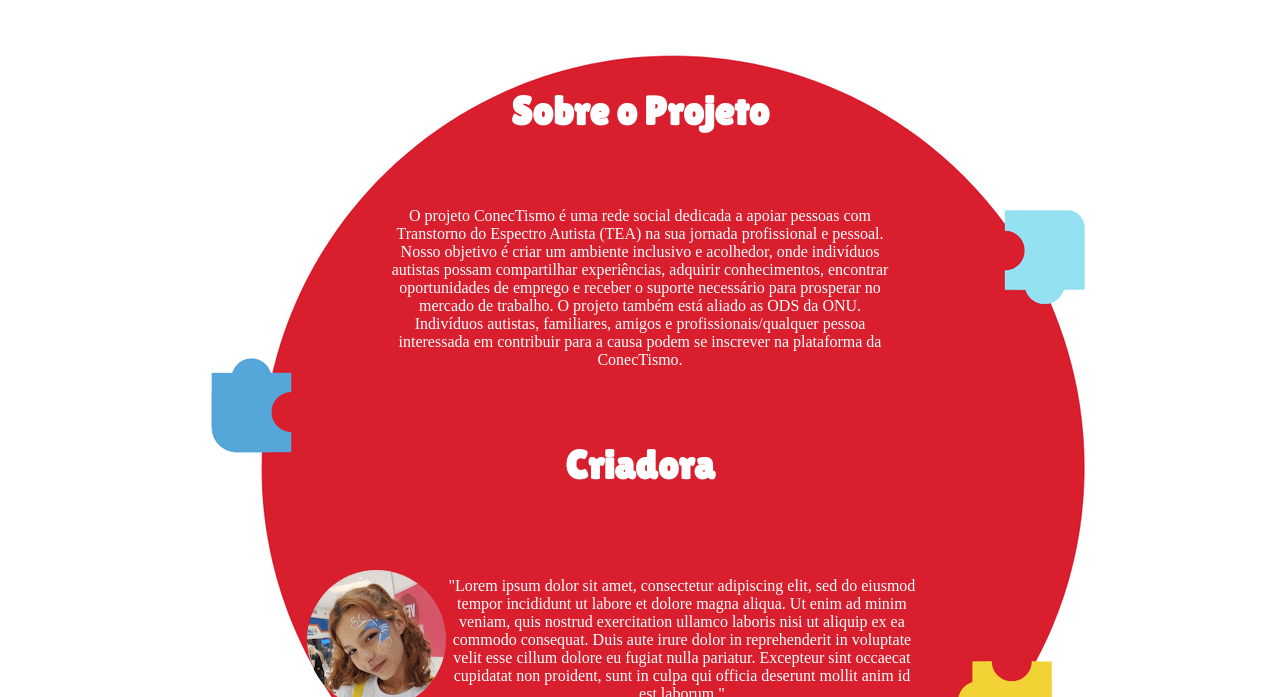
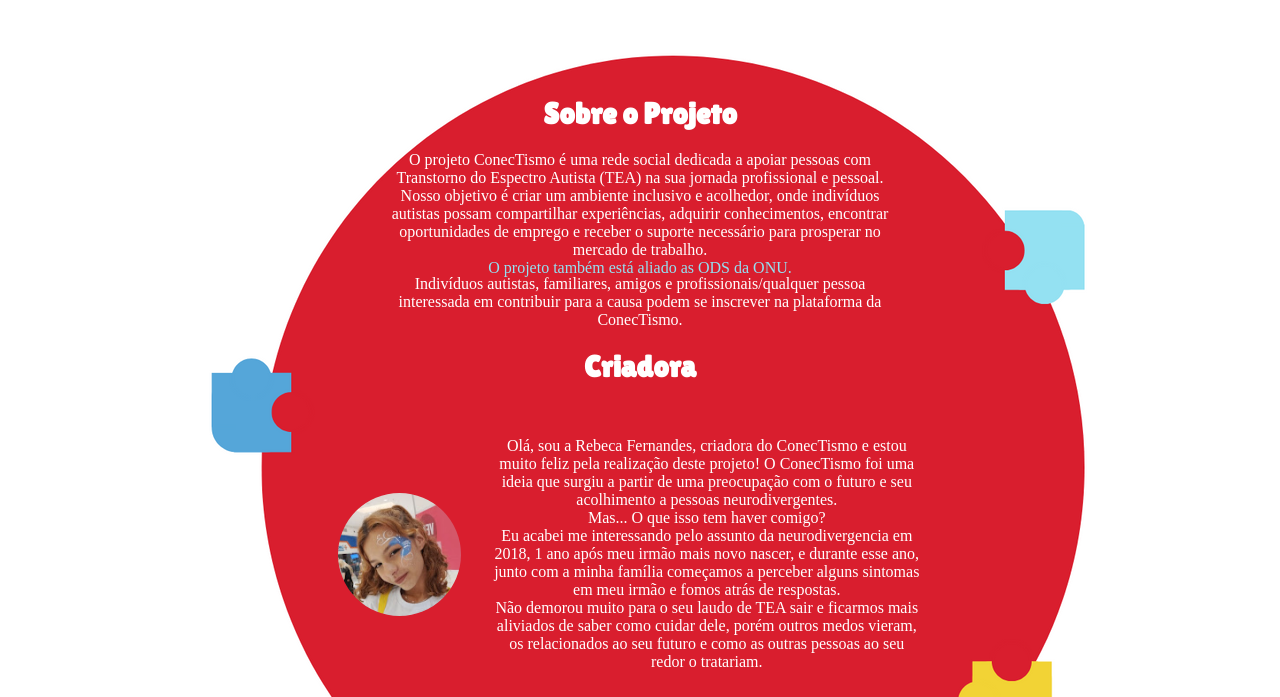
Before and after one commit to RebecaFernn/ConecTismo, a website: page web-data-viz/public/sobre.html in a window 1280 px wide. Shown: the part 255-952 px from the top of the page. Drawn offline with Linux system fonts and the light colour scheme; a web font is replaced by a local one.

Commit message:
parte sobre mim - terminada

```diff
--- a/web-data-viz/public/Conectismo.css
+++ b/web-data-viz/public/Conectismo.css
@@ -172,7 +172,7 @@
     height: 750px;
     display: flex;
     flex-direction: column;
-    justify-content: space-evenly;
+    justify-content: center;
     align-items: center;
     background-image: url(assets/FUNDO.png);
     background-repeat: no-repeat;
@@ -180,10 +180,11 @@
 .fundo_sobre .sobre h1{
     color: white;
     font-family: "Lilita One";
-    font-size: 40px;
+    font-size: 30px;
 }
 .fundo_sobre .sobre .Cria{
-    width: 65%;
+    width: 60%;
+    height: 300px;
     display: flex;
     flex-direction: row-reverse;
     align-items: center;
@@ -193,7 +194,7 @@
     text-align: center;
 }
 .fundo_sobre .sobre .Cria img{
-    width: 60%;
+    width: 20%;
     border-radius: 50%;
 }
 .fundo_sobre .sobre .texto{
@@ -201,7 +202,29 @@
     text-align: center;
     font-family:"Shadows Into Light Two" ;
     color: white;
+    display: flex;
+    flex-direction: column;
+    align-items: center;
+
 }
+.fundo_sobre .sobre .texto a{
+    text-decoration: none;
+    margin-bottom: -20;
+    color: #94E1F2;
+    cursor: pointer;
+}
+.fundo_sobre .sobre .Cria .texto{
+    width: 70%;
+    text-align: center;
+    font-family:"Shadows Into Light Two" ;
+    color: white;
+    display: flex;
+    flex-direction: column;
+    align-items: center;
+    padding: 20px;
+
+}
+
 
 .login{
     width: 100%;
--- a/web-data-viz/public/sobre.html
+++ b/web-data-viz/public/sobre.html
@@ -43,21 +43,29 @@
                 é criar um ambiente inclusivo e acolhedor, onde indivíduos autistas possam compartilhar
                 experiências, adquirir conhecimentos, encontrar oportunidades de emprego e receber o
                 suporte necessário para prosperar no mercado de trabalho.
-                O projeto também está aliado as ODS da ONU.
+                <a href="ods.html">O projeto também está aliado as ODS da ONU.</a>
                 <br>
                 Indivíduos autistas, familiares, amigos e profissionais/qualquer pessoa interessada em contribuir
                  para a causa podem se inscrever na plataforma da ConecTismo.
             </div>
             <h1>Criadora</h1>
             <div class="Cria">
-                <div class="texto"></div>
-                <p>"Lorem ipsum dolor sit amet, consectetur adipiscing elit, sed do eiusmod
-                tempor incididunt ut labore et dolore magna aliqua. Ut enim ad minim veniam,
-                quis nostrud exercitation ullamco laboris nisi ut aliquip ex ea commodo consequat.
-                Duis aute irure dolor in reprehenderit in voluptate velit esse cillum dolore eu
-                fugiat nulla pariatur. Excepteur sint occaecat cupidatat non proident, sunt in
-                culpa qui officia deserunt mollit anim id est laborum."
-                </p>
+                <div class="texto">
+
+                        Olá, sou a Rebeca Fernandes, criadora do ConecTismo e estou muito feliz pela realização deste projeto!
+
+                        O ConecTismo foi uma ideia que surgiu a partir de uma preocupação com o futuro e seu
+                         acolhimento a pessoas neurodivergentes.
+                    <br>
+                        Mas... O que isso tem haver comigo?
+                    <br>
+                        Eu acabei me interessando pelo assunto da neurodivergencia em 2018, 1 ano após meu irmão mais novo
+                        nascer, e durante esse ano, junto com a minha família começamos a perceber alguns sintomas em meu irmão
+                        e fomos atrás de respostas.
+                    <br>
+                        Não demorou muito para o seu laudo de TEA sair e ficarmos mais aliviados de saber como cuidar dele, porém
+                        outros medos vieram, os relacionados ao seu futuro e como as outras pessoas ao seu redor o tratariam.
+                </div>
                 <img src="assets/me.png" alt="">
             </div>
         </div>
```
